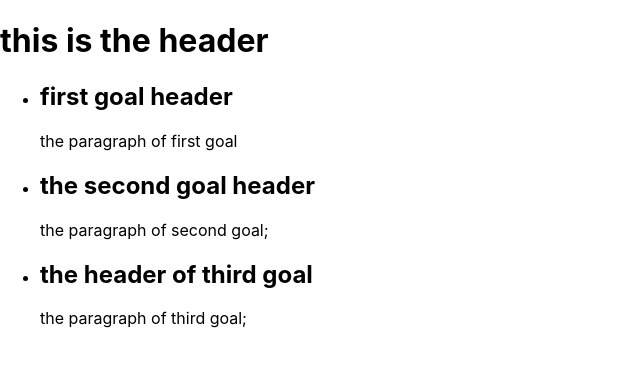
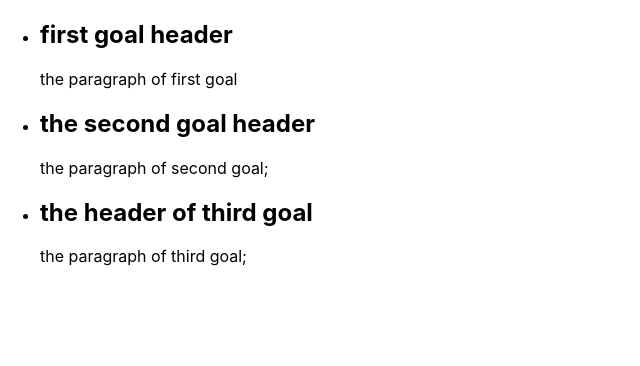
Before and after one commit to amirparvaneh/react-key-concepts-tasks, a React (Create React App) app: page / in a window 1280 px wide. Shown: the top 366 px of the page, without its empty margins (0-640 px from the left). Built offline with nearby package versions, Linux system fonts and the light colour scheme.

Commit message:
secondChapter excercise

```diff
--- a/src/App.js
+++ b/src/App.js
@@ -5,7 +5,7 @@ import Header from './components/Header';
 function App() {
   return (
     <>
-    <Header/>
+
     <GoalList />
     </>
   );
--- a/src/components/Header.js
+++ b/src/components/Header.js
@@ -1,9 +1,11 @@
-function Header(){
+
+import React from "react";
+
+function Header() {
  return (
     <header>
-        <h1>this is the header</h1>
+        <h1>My first exercise in this book</h1>
     </header>
- )
+ );
 }
-
 export default Header;
```
Also changed, not shown: 1 other file (tests, documents, lock files or other folders).
